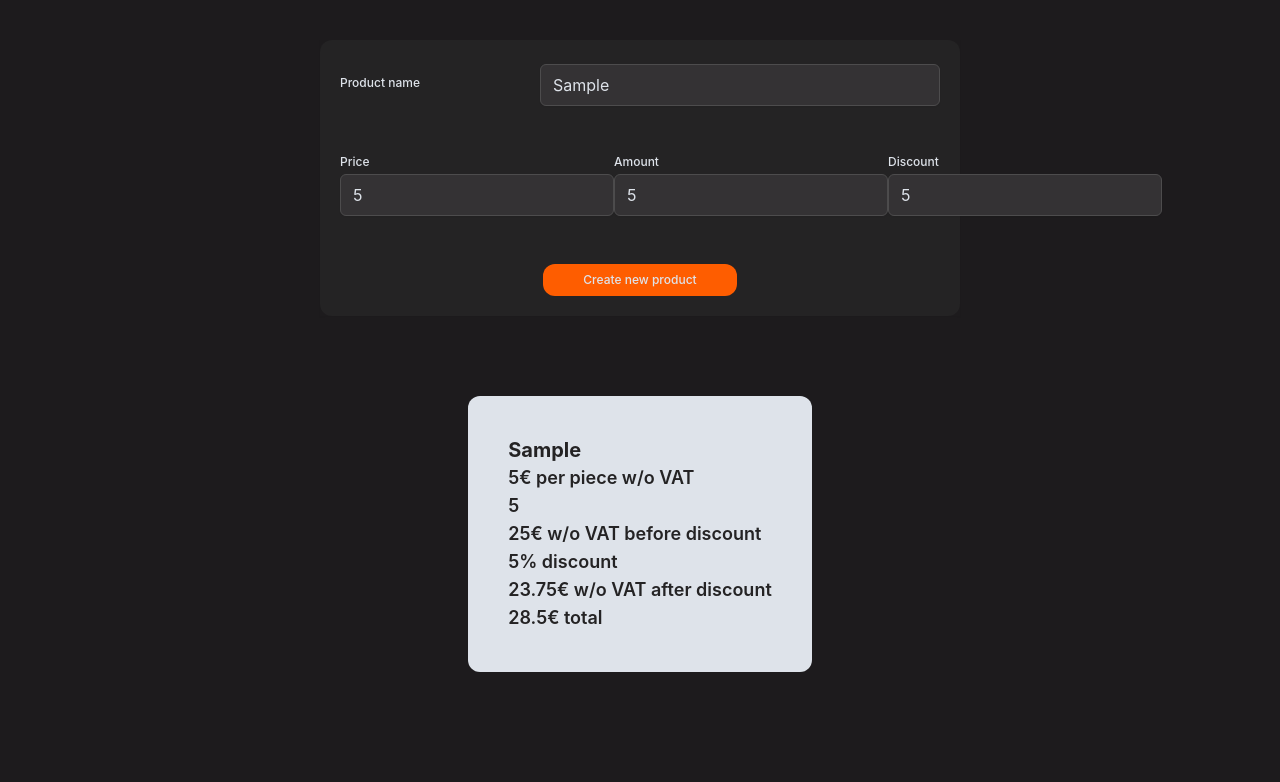
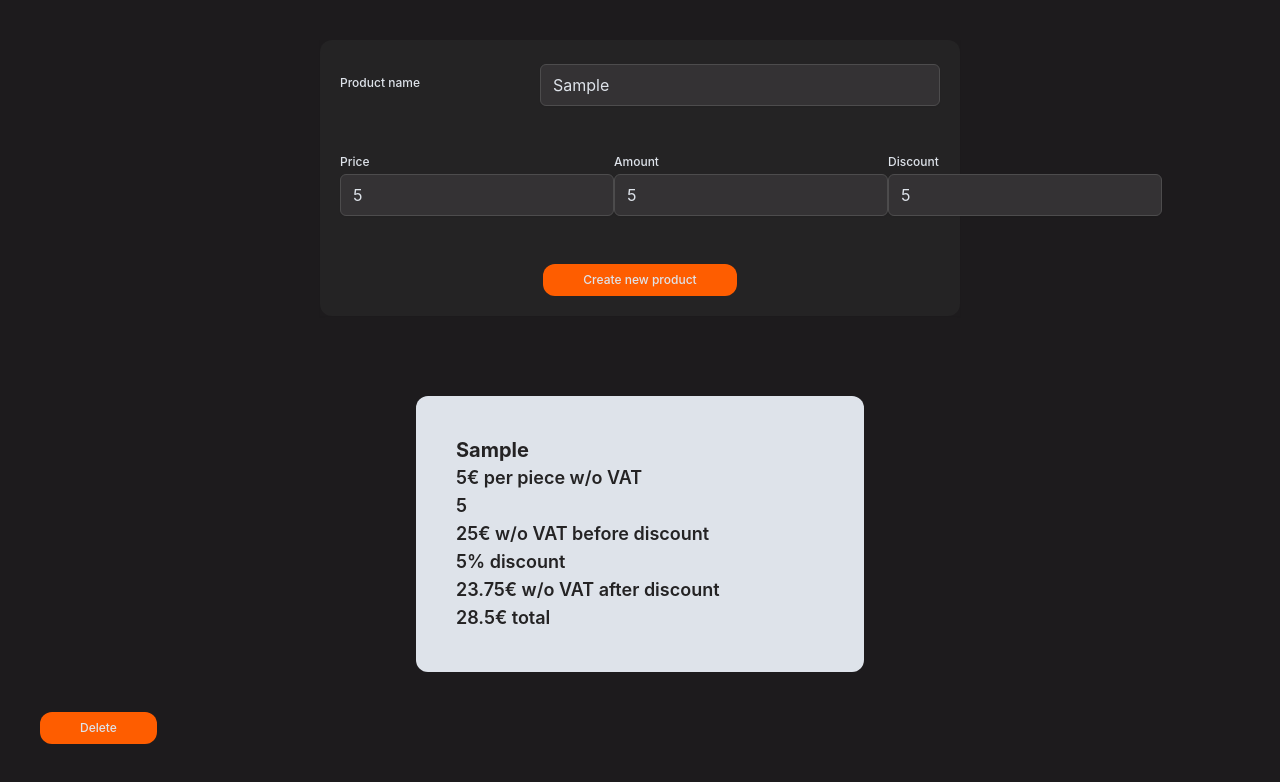
Before and after one commit to dmnkhvl/SimpleOrder, a React (Vite) app: page / in a window 1280 px wide. Both pictures are taken after typing "Sample", "5", "5", "5" into the empty fields and a click on the button "Create new product". Shown: the top 782 px of the page. Built offline with nearby package versions, Linux system fonts and the light colour scheme.

Commit message:
Delete product funcionality

```diff
--- a/src/App.jsx
+++ b/src/App.jsx
@@ -105,6 +105,7 @@ function App() {
 
           <div className="p-10 grid grid-flow-col gap-x-5 overflow-scroll">
             {products.map((product) => (
+              <div>
                 <Product
                   key={product.id}
                   name={product.name}
@@ -112,6 +113,15 @@ function App() {
                   amount={product.amount}
                   discount={product.discount}
                 />
+                <button
+                  onClick={() => {
+                    setProducts(products.filter((p) => p.id !== product.id));
+                  }}
+                  className="mt-10 px-10 py-2 font-medium text-xs  mx-auto rounded-xl bg-special text-white"
+                >
+                  Delete
+                </button>
+              </div>
             ))}
           </div>
         </div>
```
Lines whose indentation alone changed are shown as unchanged.
